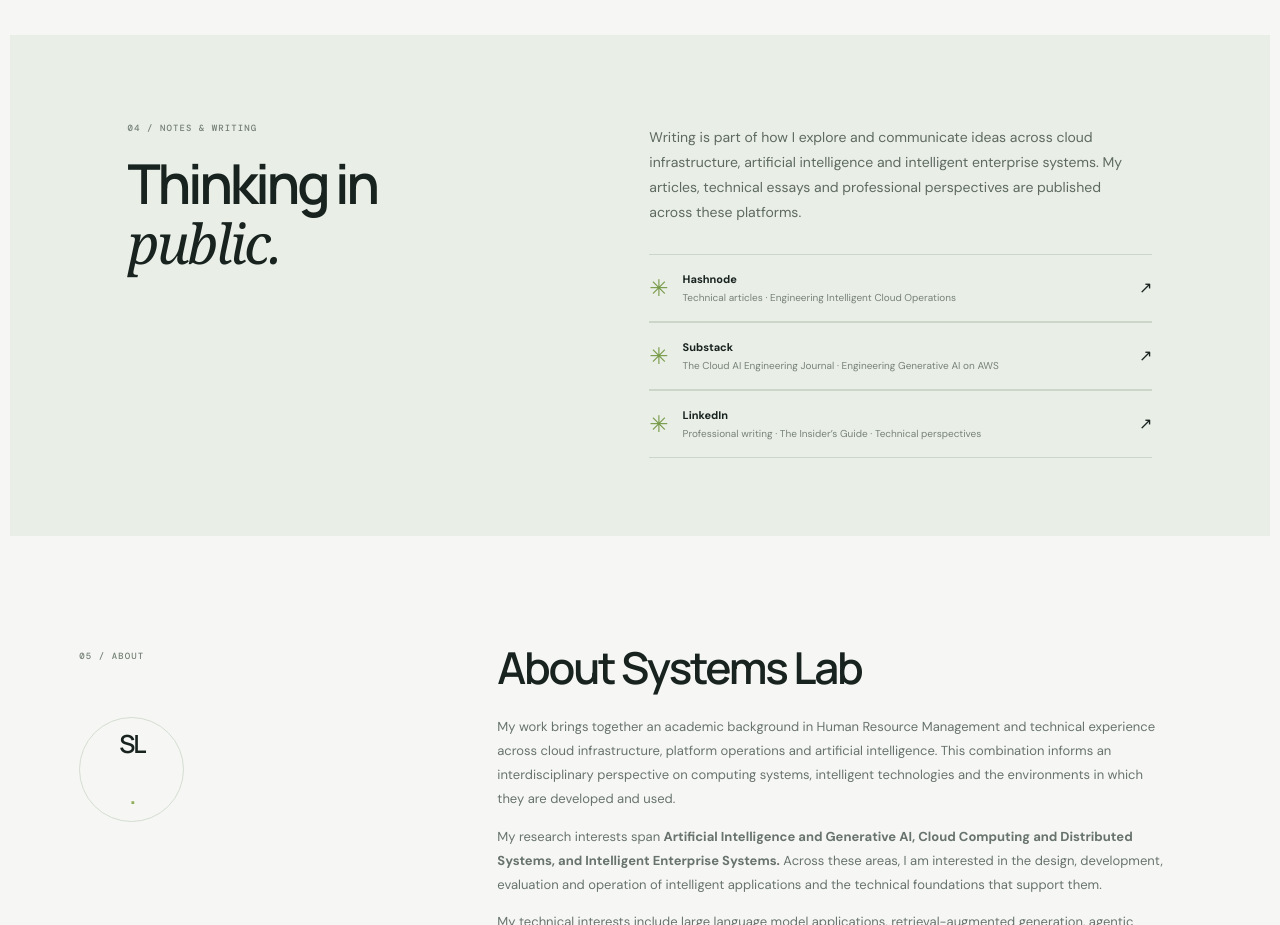
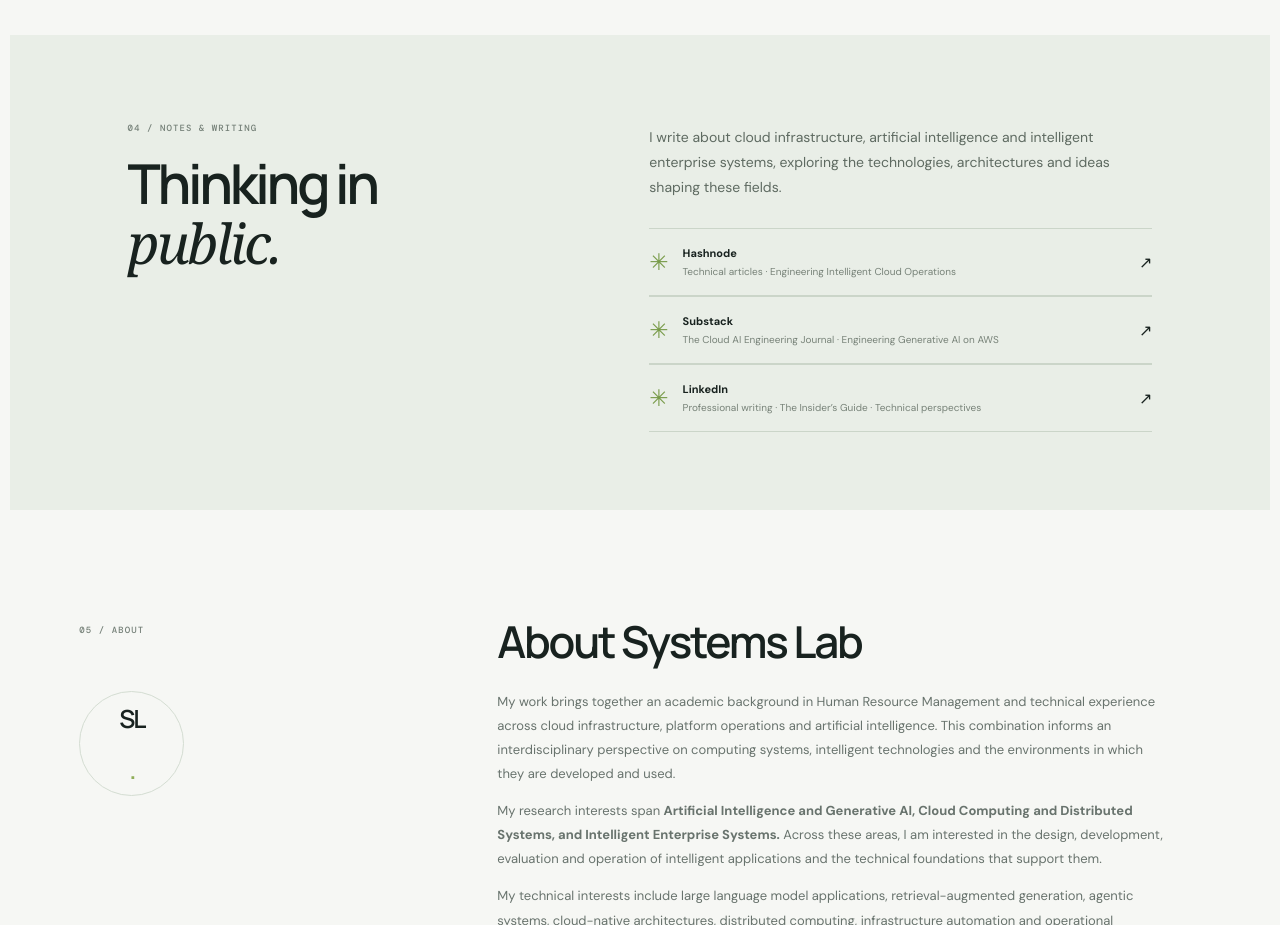
Before and after one commit to Rebs707/systems-lab, a plain HTML site: page index.html in a window 1280 px wide. Shown: the part 3680-4605 px from the top of the page. Drawn offline with nearby package versions, Linux system fonts and the light colour scheme.

Commit message:
Refine Systems Lab writing introduction

```diff
--- a/index.html
+++ b/index.html
@@ -190,7 +190,7 @@
       <section class="writing-section" id="writing">
         <div class="writing-left"><p class="section-index">04 / NOTES & WRITING</p><h2>Thinking in<br><em>public.</em></h2></div>
         <div class="writing-right">
-          <p>Writing is part of how I explore and communicate ideas across cloud infrastructure, artificial intelligence and intelligent enterprise systems. My articles, technical essays and professional perspectives are published across these platforms.</p>
+          <p>I write about cloud infrastructure, artificial intelligence and intelligent enterprise systems, exploring the technologies, architectures and ideas shaping these fields.</p>
 
           <a class="writing-placeholder" href="https://rabeka.hashnode.dev/" target="_blank" rel="noopener noreferrer" style="color:inherit;text-decoration:none">
             <span class="placeholder-mark">✳</span>
```
